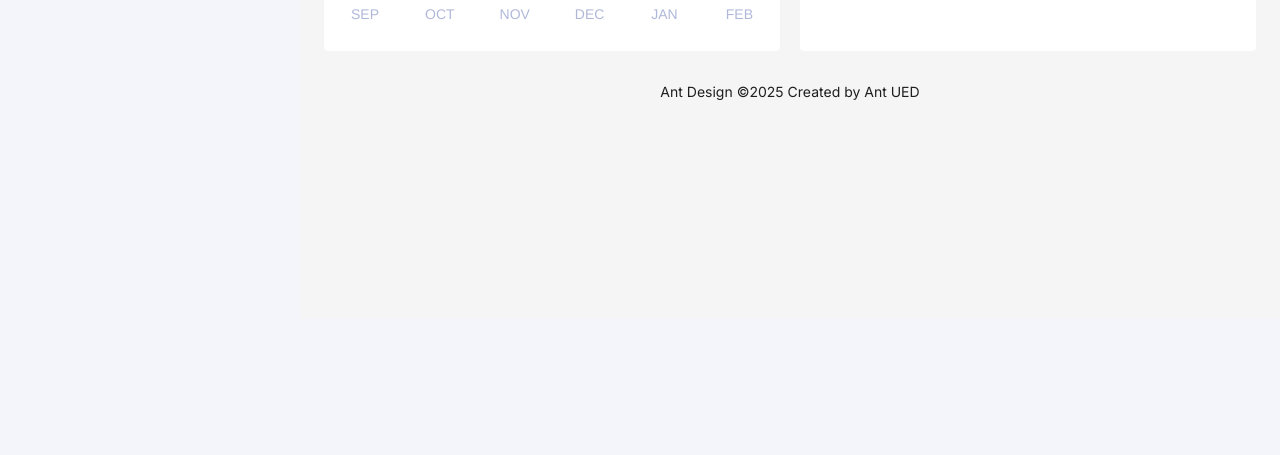
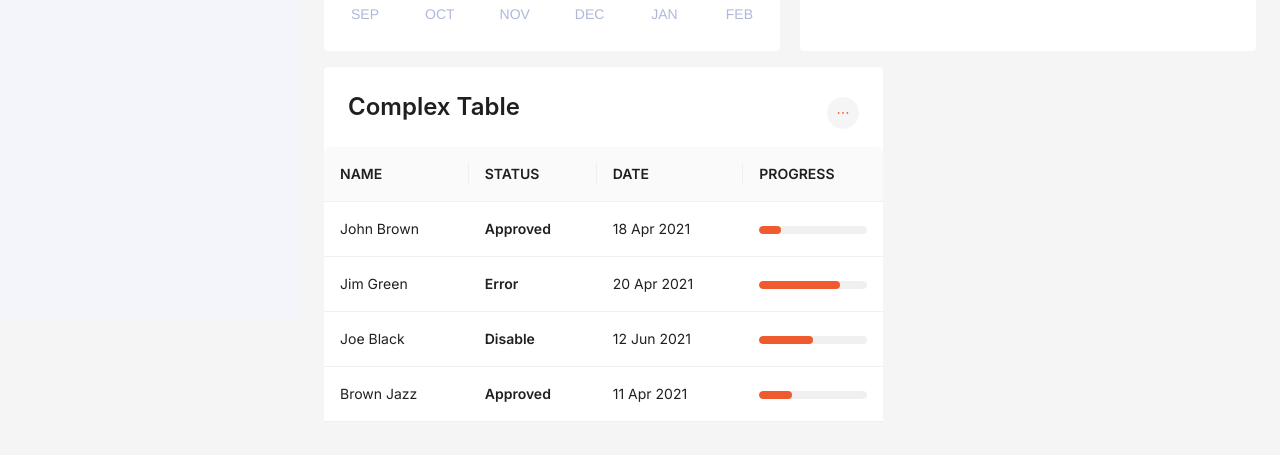
Before and after one commit to thidayah/k3system, a React (Vite) app: page / in a window 1280 px wide. Shown: the part 481-936 px from the top of the page. Before the commit the page ends 800 px from the top, so only its background shows below. Built offline with nearby package versions, Linux system fonts and the light colour scheme.

Commit message:
feat: layouting complex table

```diff
--- a/src/pages/Dashboard.tsx
+++ b/src/pages/Dashboard.tsx
@@ -1,7 +1,7 @@
-import { Button, Flex, Typography } from "antd"
+import { Button, Flex, Progress, Table, Typography } from "antd"
 import { Template } from "../components"
 
-import { CalendarOutlined, AlignRightOutlined, CheckCircleFilled } from "@ant-design/icons"
+import { CalendarOutlined, AlignRightOutlined, CheckCircleFilled, EllipsisOutlined } from "@ant-design/icons"
 import {
   Chart as ChartJS,
   CategoryScale,
@@ -148,6 +148,67 @@ const Dashboard = () => {
     }
   };
 
+  const statusComponent = (status: string) => (
+    <Typography.Text strong>
+      {status}
+    </Typography.Text>
+  )
+
+  const columnsTable = [
+    {
+      title: 'NAME',
+      dataIndex: 'name',
+      key: 'name',
+    },
+    {
+      title: 'STATUS',
+      dataIndex: 'status',
+      key: 'status',
+      render: (status: any) => statusComponent(status),
+    },
+    {
+      title: 'DATE',
+      dataIndex: 'date',
+      key: 'date',
+    },
+    {
+      title: 'PROGRESS',
+      dataIndex: 'progress',
+      key: 'progress',
+      render: (progress: number) => <Progress percent={progress} showInfo={false} strokeColor="#f05a2f" />
+    },
+  ];
+
+  const dataTable = [
+    {
+      key: '1',
+      name: 'John Brown',
+      date: '18 Apr 2021',
+      status: 'Approved',
+      progress: 20,
+    },
+    {
+      key: '2',
+      name: 'Jim Green',
+      date: '20 Apr 2021',
+      status: 'Error',
+      progress: 75,
+    },
+    {
+      key: '3',
+      name: 'Joe Black',
+      date: '12 Jun 2021',
+      status: 'Disable',
+      progress: 50,
+    }, {
+      key: '4',
+      name: 'Brown Jazz',
+      date: '11 Apr 2021',
+      status: 'Approved',
+      progress: 30,
+    },
+  ];
+
   return (
     <Template isLayout={false}>
       <Flex
@@ -212,6 +273,35 @@ const Dashboard = () => {
           </div>
         </div>
       </Flex>
+      <Flex
+        gap={20}
+        style={{
+          padding: '8px 24px'
+        }}
+      >
+        <div style={{
+          width: '60%',
+          backgroundColor: 'white',
+          borderRadius: '4px',
+          // padding: '24px',
+          // height: '500px',
+        }}>
+          <Flex justify={'space-between'} align={'center'} style={{ padding: '24px', paddingBottom: '0px' }}>
+            <Typography.Title level={3}>Complex Table</Typography.Title>
+            <Button color="default" variant="filled" shape="circle">
+              <EllipsisOutlined style={{ color: '#f05a2f' }} />
+            </Button>
+          </Flex>
+          <Table
+            columns={columnsTable}
+            dataSource={dataTable}
+            pagination={{ position: ['none', 'none'] }}
+            style={{
+              marginTop: '12px'
+            }}
+          />
+        </div>
+      </Flex>
 
     </Template>
   )
```
